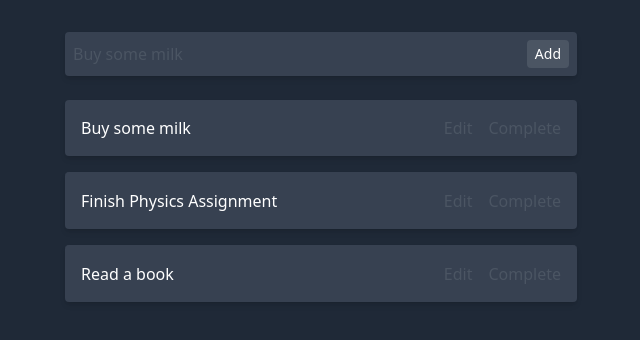
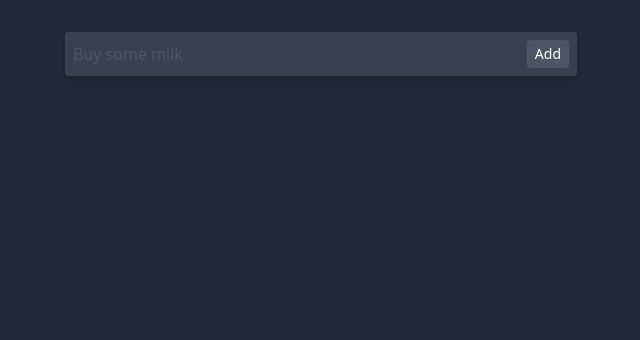
Before and after one commit to Alejandro1709/Todos, a React (Vite) app: page / in a window 1280 px wide. Shown: the top 340 px of the page, without its empty margins (319-959 px from the left). Built offline with nearby package versions, Linux system fonts and the light colour scheme.

Commit message:
Remove: Dummy Data

```diff
--- a/src/data/index.ts
+++ b/src/data/index.ts
@@ -1,18 +1,5 @@
 import type Todo from '../types/todo';
 
-const todos: Todo[] = [
-  {
-    id: 1,
-    title: 'Buy some milk',
-  },
-  {
-    id: 2,
-    title: 'Finish Physics Assignment',
-  },
-  {
-    id: 3,
-    title: 'Read a book',
-  },
-];
+const todos: Todo[] = [];
 
 export default todos;
```
